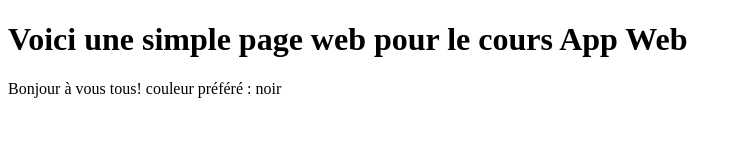
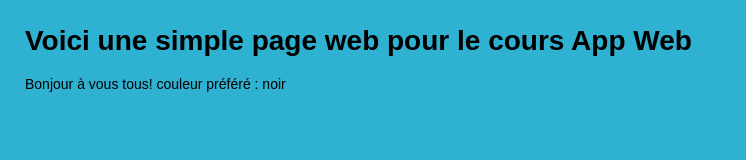
Before and after one commit to zhefred/premier-depot, a plain HTML site: page index.html in a window 1280 px wide. Shown: the whole page, without its empty margins (0-746 px from the left). Drawn offline with Linux system fonts and the light colour scheme.

Commit message:
ajout du fichier CSS

```diff
--- /dev/null
+++ b/index.css
@@ -0,0 +1,6 @@
+body {
+    margin: 25px;
+    background-color: rgb(47, 177, 209);
+    font-family: arial, sans-serif;
+    font-size: 14px;
+}
--- a/index.html
+++ b/index.html
@@ -4,6 +4,7 @@
     <meta charset="UTF-8">
     <meta http-equiv="X-UA-Compatible" content="IE=edge">
     <meta name="viewport" content="width=device-width, initial-scale=1.0">
+    <link rel="stylesheet" href="index.css" />
     <title>Document</title>
 </head>
 <body>
```
